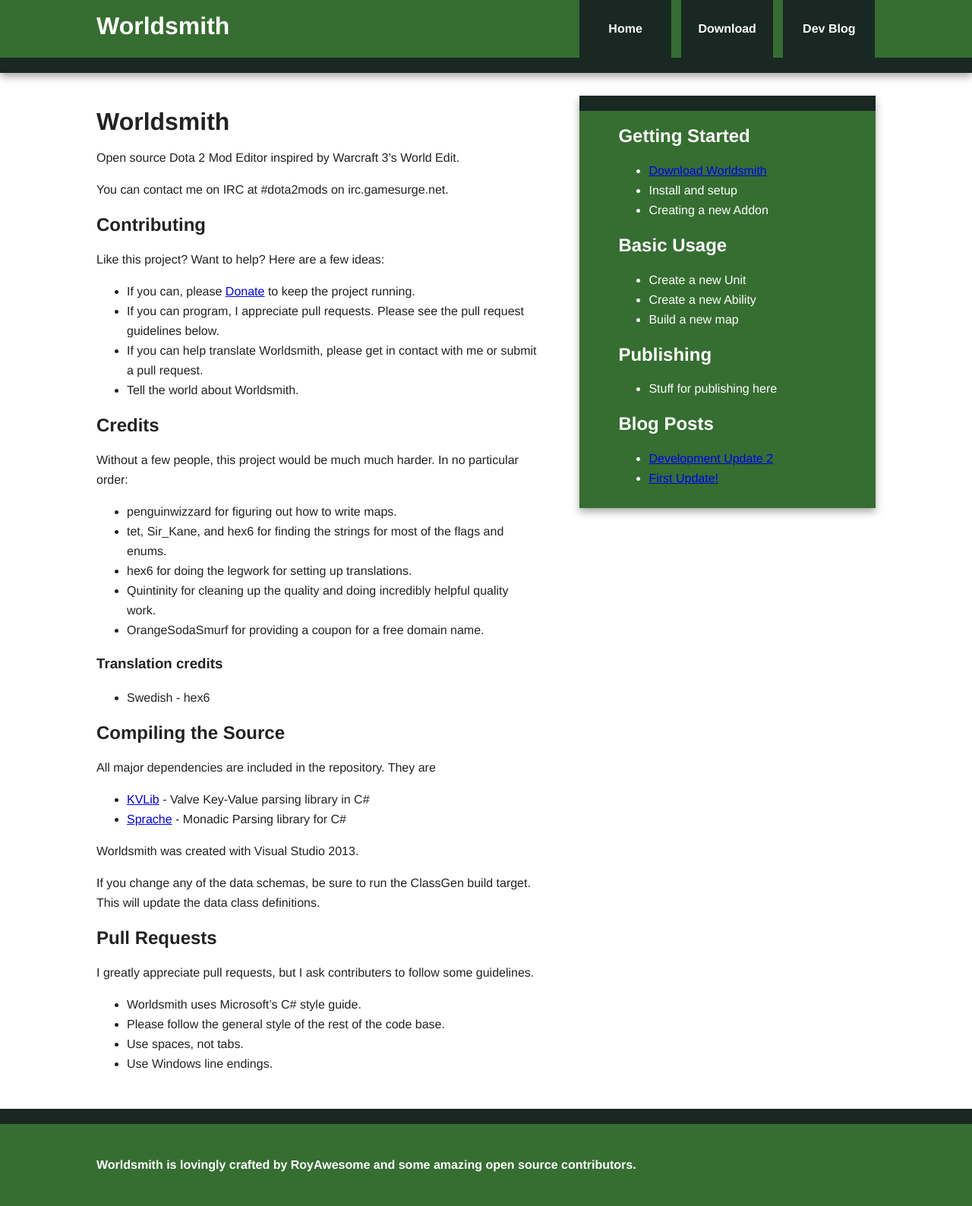
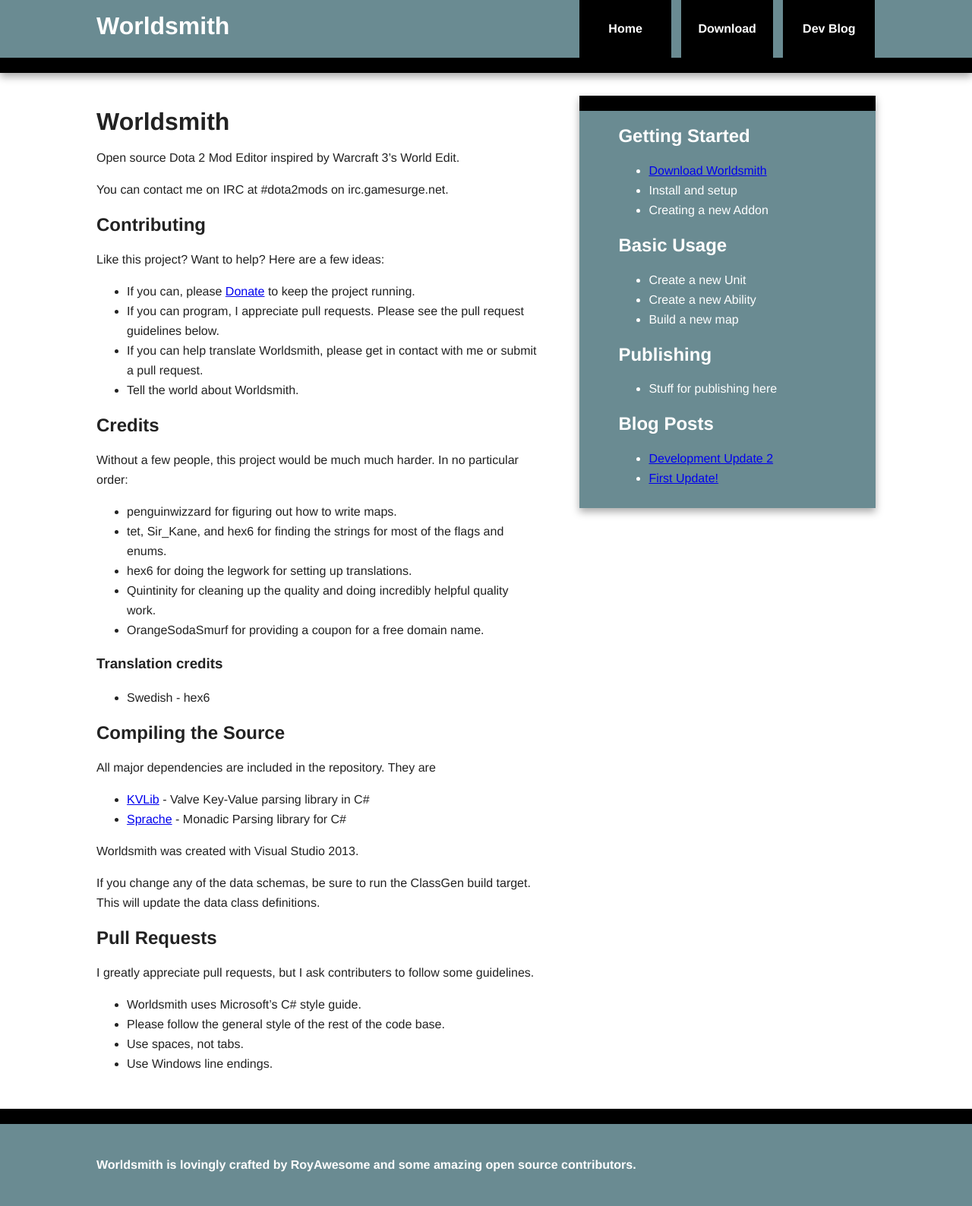
Before and after one commit to Worldsmith/worldsmith.github.io, a Jekyll site: the page built from index.md, in a window 1280 px wide. Shown: the whole page at 76% size. Built offline with Jekyll 4.4.1, drawn with Linux system fonts in a browser that asks for light colours; nearby versions of some CDN libraries; Markdown is read by kramdown in place of the engine named in the settings.

Commit message:
Changed the color scheme

```diff
--- a/css/main.css
+++ b/css/main.css
@@ -74,18 +74,18 @@
    =================== */
 
 .header-container {
-    border-bottom: 20px solid #192823;
+    border-bottom: 20px solid #000000;
 }
 
 .footer-container,
 .main aside {
-    border-top: 20px solid #192823;
+    border-top: 20px solid #000000;
 }
 
 .header-container,
 .footer-container,
 .main aside {
-    background: #356E30;
+    background: #6A8B92;
 }
 
 .title {
@@ -111,7 +111,7 @@
     font-weight: bold;
 
     color: white;
-    background: #192823;
+    background: #000000;
 }
 
 nav a:hover,
```
